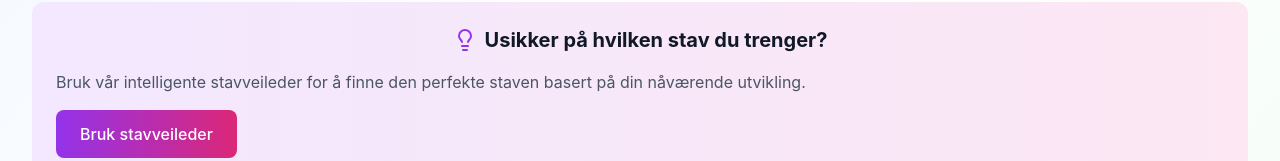
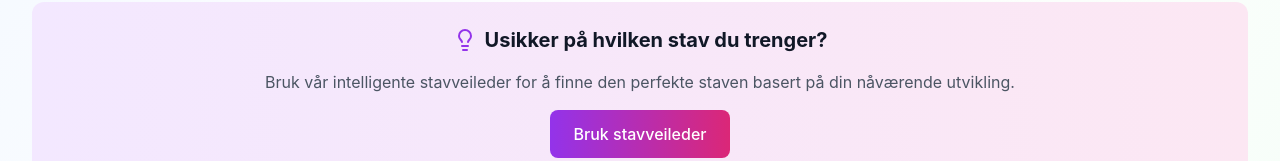
Before and after one commit to atlegu/PV-market, a React (Vite) app: page / in a window 1280 px wide. Shown: the part 791-952 px from the top of the page. Built offline with nearby package versions, Linux system fonts and the light colour scheme; no server answers.

Commit message:
Center the pole advisor button

```diff
--- a/src/react-app/pages/Home.tsx
+++ b/src/react-app/pages/Home.tsx
@@ -118,15 +118,17 @@ export default function HomePage() {
           <Lightbulb className="w-6 h-6 text-purple-600" />
           <h2 className="text-xl font-bold text-gray-900">Usikker på hvilken stav du trenger?</h2>
         </div>
-        <p className="text-gray-600 mb-4">
+        <p className="text-gray-600 mb-4 text-center">
           Bruk vår intelligente stavveileder for å finne den perfekte staven basert på din nåværende utvikling.
         </p>
+        <div className="flex justify-center">
           <button
             onClick={() => setShowAdvisor(true)}
             className="bg-gradient-to-r from-purple-600 to-pink-600 text-white px-6 py-3 rounded-lg font-medium hover:shadow-lg transition-all duration-200 transform hover:scale-105"
           >
             Bruk stavveileder
           </button>
+        </div>
       </div>
 
       {/* Results */}
```
Lines whose indentation alone changed are shown as unchanged.
